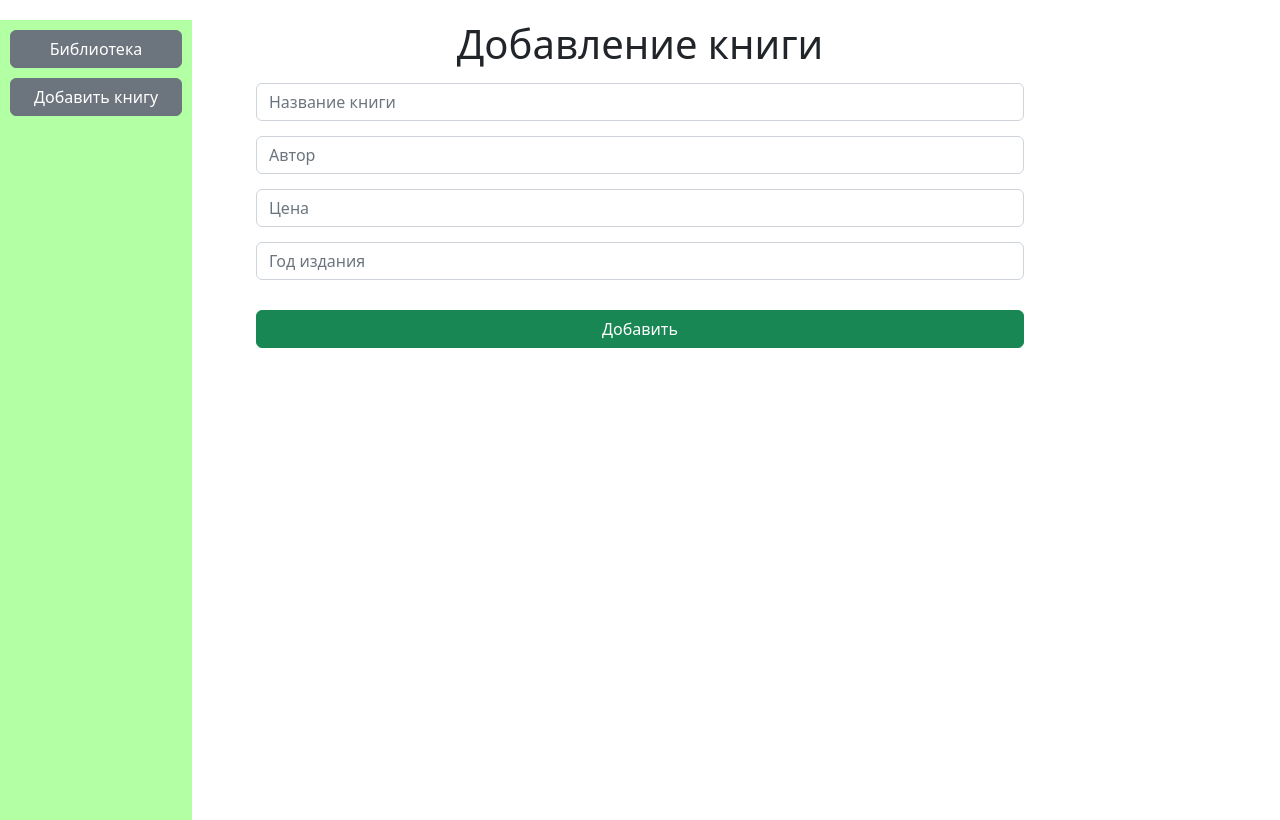
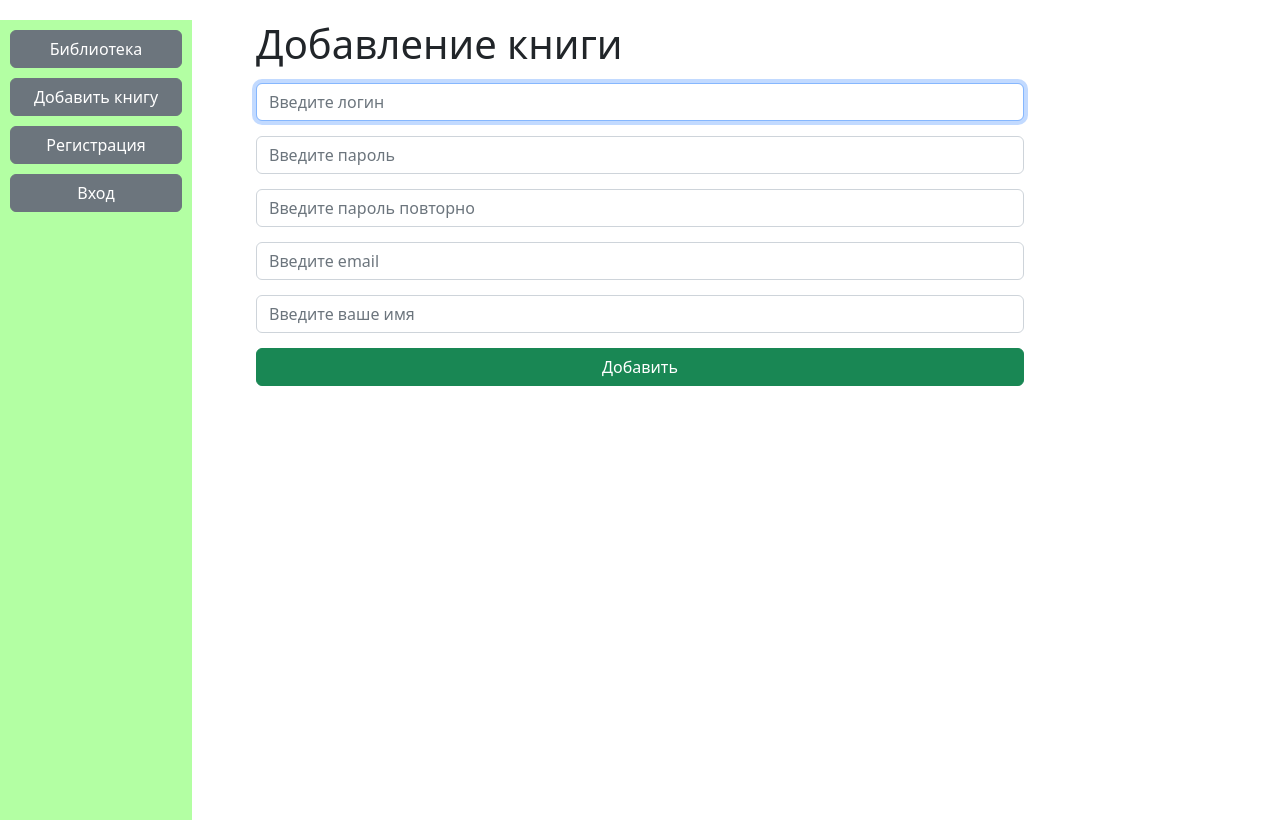
Before and after one commit to DmFors/web-django-library, a Django app: template library/templates/library/book_create_form.html in a window 1280 px wide. Run offline with Django 4.2, Linux system fonts and the light colour scheme; the template is opened without the code that fills it: values that come from a table or form of the project are taken from there, others are empty; some libraries are stand-ins or nearby versions.

Commit message:
added registration template, form and view

```diff
--- a/library/static/library/style.css
+++ b/library/static/library/style.css
@@ -8,6 +8,7 @@ aside{
     height: 100vh;
     background: #b3ffa3;
 }
+
 aside ul{
     list-style: none;
     padding: 0;
@@ -21,11 +22,16 @@ aside a{
 
 form {
     margin: 20px 0;
-    text-align: center;
 }
-form * {
+
+form input {
     margin: 15px 0;
 }
+
+.form-group{
+    margin-top: 0px;
+}
+
 form button{
     width: 100%;
 }
--- a/library/templates/library/book_base_form.html
+++ /dev/null
@@ -1,19 +0,0 @@
-{% extends 'base_library.html' %}
-
-{% block content %}
-    <form method="POST">
-        {% csrf_token %}
-        {% block form-body %}{% endblock %}
-
-        {% if form.errors %}
-        {% for field in form %}
-           {% for error in field.errors %}
-              <div class="alert alert-danger">
-                   <strong>{{ error|escape }}</strong>
-              </div>
-           {% endfor %}
-       {% endfor %}
-
-  {% endif %}
-    </form>
-{% endblock %}
--- a/library/templates/library/book_create_form.html
+++ b/library/templates/library/book_create_form.html
@@ -1,4 +1,4 @@
-{% extends 'library/book_base_form.html' %}
+{% extends 'base_form.html' %}
 
 {% block title %}Добавление книги{% endblock %}
 
--- a/library/templates/library/book_list.html
+++ b/library/templates/library/book_list.html
@@ -2,6 +2,7 @@
 {% block title %}Библиотека{% endblock %}
 {% block content %}
     <h1>Библиотека</h1>
+
     <div id="books">
         {% for book in page_obj %}
             <div class="alert alert-primary book-card">
@@ -16,6 +17,7 @@
             <div class="alert alert-warning"><h3>В библиотеку еще не добавлено ни одной книги.</h3></div>
         {% endfor %}
     </div>
+
     <div id="pagination" class="alert alert-secondary">
         <span id="page-count">
             {% if page_obj.has_previous %}
@@ -33,6 +35,5 @@
             <a href="?paginate_by=2" class="btn btn-secondary">2</a> <|>
             <a href="?paginate_by=5" class="btn btn-secondary">5</a>
         </span>
-
     </div>
 {% endblock %}
--- a/library/templates/library/book_update_form.html
+++ b/library/templates/library/book_update_form.html
@@ -1,4 +1,4 @@
-{% extends 'library/book_base_form.html' %}
+{% extends 'base_form.html' %}
 
 {% block title %}Изменение книги{% endblock %}
 
--- /dev/null
+++ b/practice_1/forms.py
@@ -0,0 +1,34 @@
+from django import forms
+from django.contrib.auth.forms import UserCreationForm
+from django.contrib.auth.models import User
+
+
+class MyUserCreationForm(UserCreationForm):
+    username = forms.CharField(label='Логин', widget=forms.TextInput(attrs={
+        'class': 'form-control',
+        'placeholder': 'Введите логин'
+    }))
+
+    password1 = forms.CharField(label='Пароль', widget=forms.PasswordInput(attrs={
+        'class': 'form-control',
+        'placeholder': 'Введите пароль'
+    }))
+
+    password2 = forms.CharField(label='Повтор пароля', widget=forms.PasswordInput(attrs={
+        'class': 'form-control',
+        'placeholder': 'Введите пароль повторно'
+    }))
+
+    email = forms.EmailField(label='Email', widget=forms.EmailInput(attrs={
+        'class': 'form-control',
+        'placeholder': 'Введите email'
+    }))
+
+    first_name = forms.CharField(label='Имя пользователя', widget=forms.TextInput(attrs={
+        'class': 'form-control',
+        'placeholder': 'Введите ваше имя'
+    }))
+
+    class Meta:
+        model = User
+        fields = ('username', 'password1', 'password2', 'email', 'first_name')
--- a/practice_1/urls.py
+++ b/practice_1/urls.py
@@ -18,9 +18,11 @@ from django.contrib import admin
 from django.urls import path
 from django.urls import include
 from . import views
+from .views import RegisterUser
 
 urlpatterns = [
     path('', views.redirect_library),
     path('library/', include('library.urls')),
+    path('register/', RegisterUser.as_view(), name='register'),
     path('admin/', admin.site.urls),
 ]
--- /dev/null
+++ b/templates/base_form.html
@@ -0,0 +1,18 @@
+{% extends 'base_library.html' %}
+
+{% block content %}
+    <form method="POST">
+        {% csrf_token %}
+        {% block form-body %}{% endblock %}
+
+        {% if form.errors %}
+  {% endif %}
+    </form>
+{% for field in form %}
+    {% for error in field.errors %}
+      <div class="alert alert-danger">
+           <strong>{{ error|escape }}</strong>
+      </div>
+    {% endfor %}
+{% endfor %}
+{% endblock %}
--- a/templates/base_library.html
+++ b/templates/base_library.html
@@ -19,6 +19,8 @@
     <ul>
         <li><a class="btn btn-secondary" href="{% url 'book-list' %}">Библиотека</a></li>
         <li><a class="btn btn-secondary" href="{% url 'create-book' %}">Добавить книгу</a></li>
+        <li><a class="btn btn-secondary" href="{% url 'register' %}">Регистрация</a></li>
+        <li><a class="btn btn-secondary" href="#">Вход</a></li>
     </ul>
 </aside>
 
```
Also changed, not shown: practice_1/settings.py (+10 -10 lines), practice_1/views.py (+9 -0 lines), templates/register.html (added, +13 -0 lines), library/forms.py (line endings or trailing spaces). Lines whose indentation alone changed are shown as unchanged.
